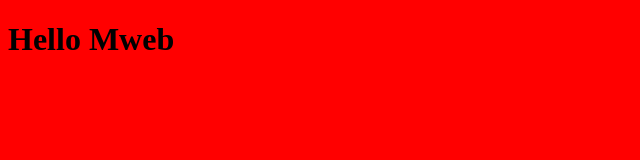
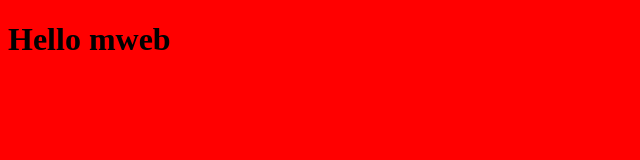
Before and after one commit to btran2909/remote-mweb, a plain HTML site: page index.html in a window 1280 px wide. Shown: the full height of the page, 0-640 px from the left. Drawn offline with Linux system fonts and the light colour scheme.

Commit message:
Fix index.html

```diff
--- a/index.html
+++ b/index.html
@@ -5,6 +5,6 @@
 	<link href="css/style.css" rel="stylesheet">
 </head>
 <body>
-	<h1>Hello Mweb</h1>
+	<h1>Hello mweb</h1>
 </body>
 </html>
```
